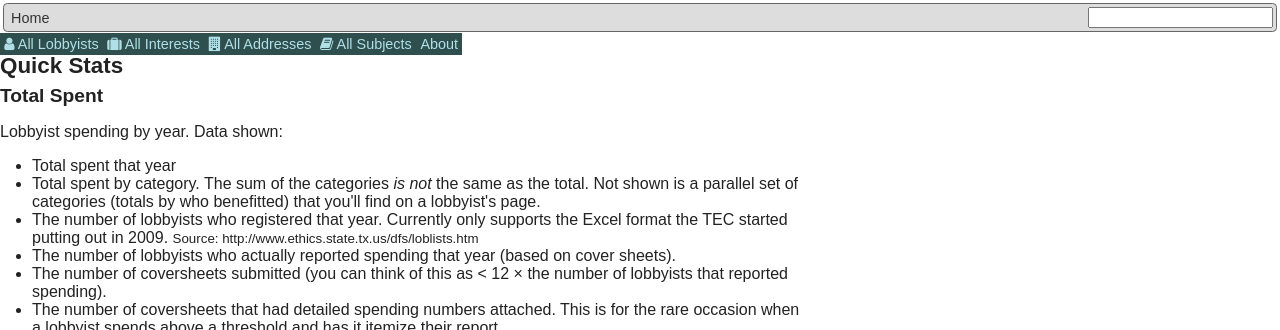
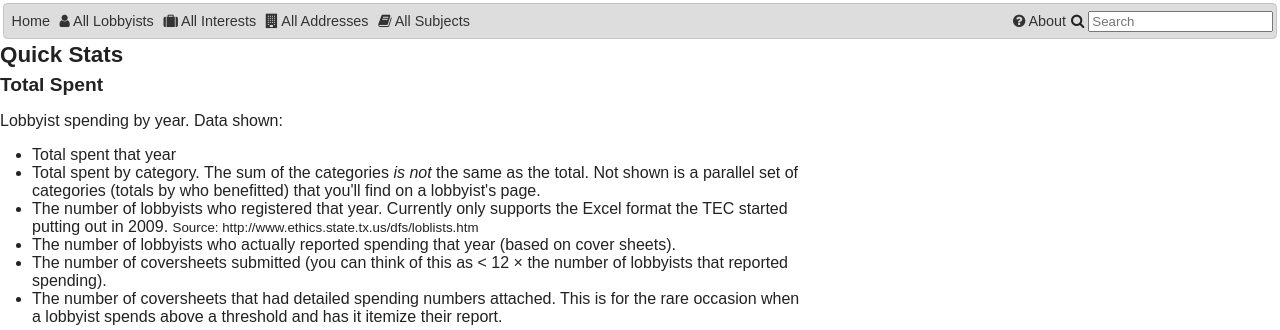
Before and after one commit to texastribune/tx_lobbying, a Django app: page / in a window 1280 px wide. Shown: the top 330 px of the page. Run offline with Django 3.2, Linux system fonts and the light colour scheme; data that the repository does not hold is empty; style sheets or scripts are compiled from the project's sources; some libraries are stand-ins or nearby versions.

Commit message:
style update to the site navbar

```diff
--- a/example_project/static/sass/_mobile.sass
+++ b/example_project/static/sass/_mobile.sass
@@ -12,6 +12,9 @@ h1
 
 h2
   font-size: 1em
+
+.hide-in-mobile
+  display: none !important  // to override font-awesome
 
 // layout/grid
 
--- a/example_project/static/sass/_nav.sass
+++ b/example_project/static/sass/_nav.sass
@@ -1,3 +1,4 @@
+// DEPRECATED
 .site-nav
   a
     background: darkslategray
@@ -9,15 +10,17 @@
     &:hover
       background: lighten(darkslategray, 5%)
 
+$bg: #ddd
 .navbar
   +clearfix
-  background: #ddd
-  border: 1px solid #666
+  background: $bg
+  border: 1px solid darken($bg, 10%)
   border-radius: 0.3em
   font-size: 0.9em
   padding: 0.2em
   margin: 0.2em
   ul
+    line-height: 2em  // seems like anything less than 2 makes chrome/firefox misalign
     padding: 0
   .navbar-item
     float: left
@@ -27,8 +30,11 @@
     > a
       color: #333
       display: block
-      padding: 0.2em 0.3em
+      padding: 0 0.3rem
       text-decoration: none
+      &:hover
+        color: black
+        background: lighten($bg, 3%)
 
   .navbar-right
     float: right
--- a/example_project/templates/boilerplate.html
+++ b/example_project/templates/boilerplate.html
@@ -7,7 +7,7 @@
   <meta name="viewport" content="width=device-width, initial-scale=1">
   <title>{% block head_title %}{% endblock %}</title>
   <link rel="stylesheet" href="{% static 'css/tx_lobbying.css' %}">
-  <link rel="stylesheet" href="//netdna.bootstrapcdn.com/font-awesome/4.1.0/css/font-awesome.min.css">
+  <link rel="stylesheet" href="//netdna.bootstrapcdn.com/font-awesome/4.3.0/css/font-awesome.min.css">
   <link rel="stylesheet" href="//cdnjs.cloudflare.com/ajax/libs/leaflet/0.7.3/leaflet.css">
   {% block extra_style %}{% endblock %}
 </head>
--- a/tx_lobbying/templates/tx_lobbying/includes/nav.html
+++ b/tx_lobbying/templates/tx_lobbying/includes/nav.html
@@ -4,9 +4,31 @@
       <a href="{% url 'tx_lobbying:home' %}">Home</a>
     </li>
     <li class="navbar-item navbar-right">
-      <form action="{% url 'haystack_search' %}">
-        <input type="search" id="site_search" name="q" autocomplete="off">
+      <form action="{% url 'haystack_search' %}" method="get">
+        <i class="fa fa-search hide-in-mobile"></i>
+        <input type="search" id="site_search" name="q" autocomplete="off" placeholder="Search">
       </form>
+    </li>
+    <li class="navbar-item">
+      <a href="{% url 'tx_lobbying:lobbyist_list' %}">
+        <i class="fa fa-user"></i> <span class="hide-in-mobile">All Lobbyists</span>
+      </a>
+    </li>
+    <li class="navbar-item">
+      <a href="{% url 'tx_lobbying:interest_list' %}">
+        <i class="fa fa-suitcase"></i> <span class="hide-in-mobile">All Interests</span>
+      </a>
+    </li>
+    <li class="navbar-item hide-in-mobile">
+      <a href="{% url 'tx_lobbying:address_list' %}"><i class="fa fa-building"></i> All Addresses</a>
+    </li>
+    <li class="navbar-item hide-in-mobile">
+      <a href="{% url 'tx_lobbying:subject_list' %}"><i class="fa fa-book"></i> All Subjects</a>
+    </li>
+    <li class="navbar-item navbar-right">
+      <a href="{% url 'tx_lobbying:about' %}">
+        <i class="fa fa-question-circle"></i> <span class="hide-in-mobile">About</span>
+      </a>
     </li>
   </ul>
 </nav>
--- a/tx_lobbying/templates/tx_lobbying/landing.html
+++ b/tx_lobbying/templates/tx_lobbying/landing.html
@@ -3,17 +3,6 @@
 {% load currency from tx_lobbying %}
 
 {% block head_title %}Landing{% endblock %}
-
-
-{% block nav %}
-  <nav>{% spaceless %}
-    <a href="{% url 'tx_lobbying:lobbyist_list' %}"><i class="fa fa-user"></i> All Lobbyists</a>
-    <a href="{% url 'tx_lobbying:interest_list' %}"><i class="fa fa-suitcase"></i> All Interests</a>
-    <a href="{% url 'tx_lobbying:address_list' %}"><i class="fa fa-building"></i> All Addresses</a>
-    <a href="{% url 'tx_lobbying:subject_list' %}"><i class="fa fa-book"></i> All Subjects</a>
-    <a href="{% url 'tx_lobbying:about' %}">About</a>
-  {% endspaceless %}</nav>
-{% endblock %}
 
 
 {% block main %}
```
